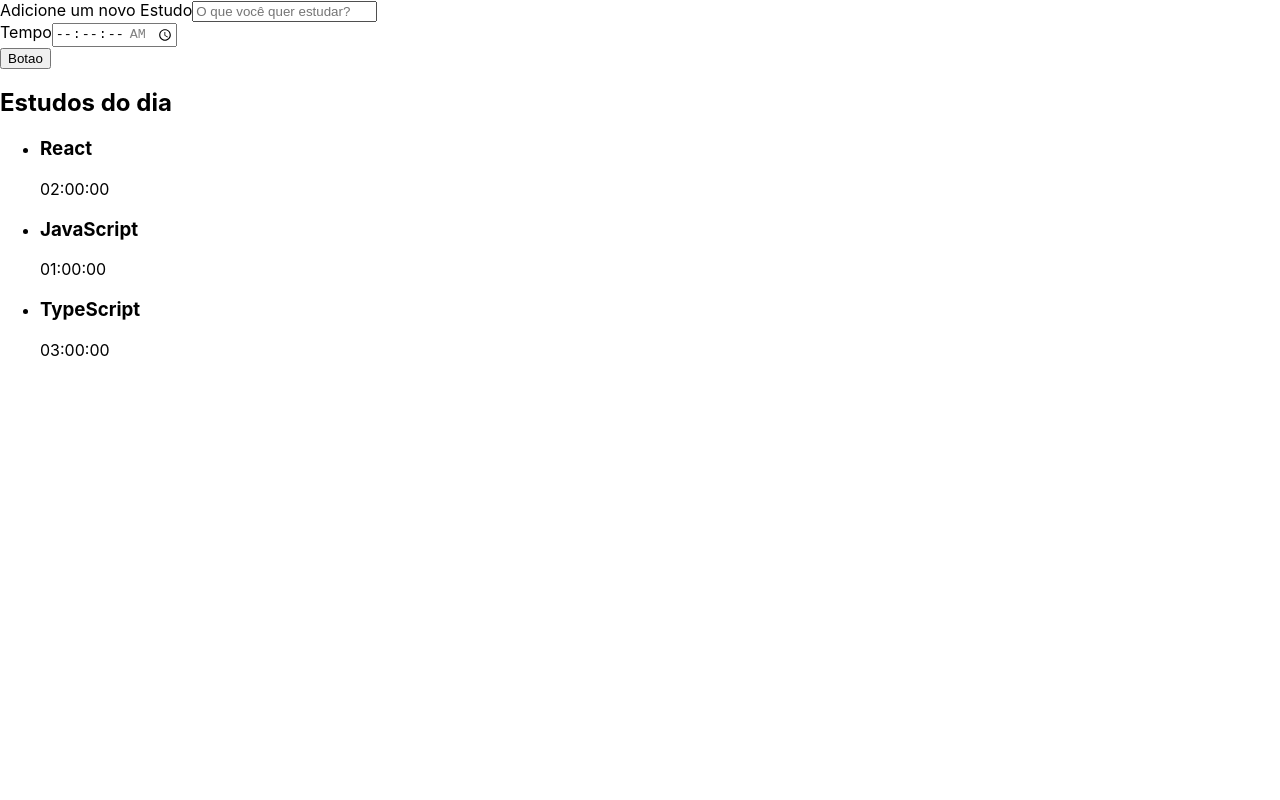
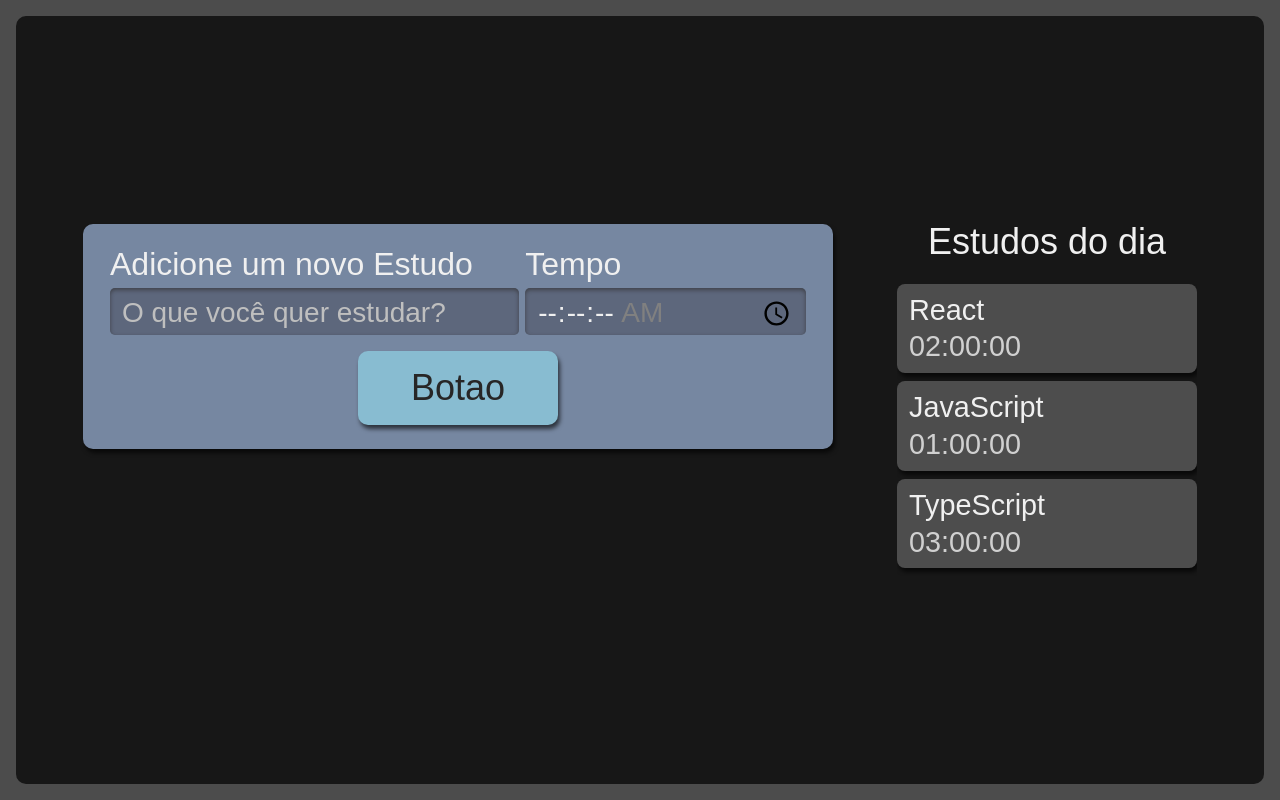
Before and after one commit to DevKaue/React-escrevendo-com-Typescript, a React (Create React App) app in the folder alura-studies/: page / in a window 1280 px wide. Built offline with nearby package versions, Linux system fonts and the light colour scheme.

Commit message:
feat: Estilizando com sass e dando a base

```diff
--- a/alura-studies/package.json
+++ b/alura-studies/package.json
@@ -9,7 +9,7 @@
     "@types/jest": "^27.5.2",
     "@types/node": "^16.18.68",
     "@types/react": "^18.2.45",
-    "@types/react-dom": "^18.2.17",
+    "@types/react-dom": "^18.2.18",
     "react": "^18.2.0",
     "react-dom": "^18.2.0",
     "react-scripts": "5.0.1",
@@ -39,5 +39,8 @@
       "last 1 firefox version",
       "last 1 safari version"
     ]
+  },
+  "devDependencies": {
+    "sass": "^1.69.5"
   }
 }
--- a/alura-studies/src/App.tsx
+++ /dev/null
@@ -1,14 +0,0 @@
-import React from 'react';
-import Form from './components/Form';
-import List from './components/List';
-
-function App() {
-  return (
-    <div className="App">
-      <Form/>
-      <List/>
-    </div>
-  );
-}
-
-export default App;
--- a/alura-studies/src/components/Form/index.tsx
+++ b/alura-studies/src/components/Form/index.tsx
@@ -1,11 +1,12 @@
 import React from "react";
 import Button from "../Button";
+import './style.scss';
 
 class Form extends React.Component {
     render() {
         return(
-            <form>
-                <div>
+            <form className="novaTarefa">
+                <div className="inputContainer">
                     <label htmlFor="tarefa">Adicione um novo Estudo</label>
                     <input type="text"
                     name="tarefa"
@@ -13,7 +14,7 @@
                     placeholder="O que você quer estudar?"
                     required/>
                 </div>
-                <div>
+                <div className="inputContainer">
                     <label htmlFor="tempo">Tempo</label>
                     <input type ="time"
                     step="1"
--- /dev/null
+++ b/alura-studies/src/components/Form/style.scss
@@ -0,0 +1,61 @@
+.novaTarefa {
+    display:flex;
+    flex-direction: column;
+    grid-area: nova-tarefa;
+    background-color: #7687A1;
+    border-radius: 10px;
+    box-shadow: 2px 4px 4px #0000009F;
+    padding: 12px;
+
+    .inputContainer {
+      display: flex;
+      flex-direction: column;
+      width: 100%;
+      margin-bottom: 16px;
+
+      label {
+        margin-bottom: 8px;
+        font-size: 1.25rem;
+      }
+
+      input {
+        width: 100%;
+        padding: 8px 12px 4px;
+        box-sizing: border-box;
+        border: unset;
+        border-radius: 5px;
+        background-color: #5D677C;
+        box-shadow: 0px 2px 4px #2D2B2B9F inset;
+
+        &::placeholder {
+          color: #BFBFBF;
+        }
+      }
+    }
+
+    @media screen and (min-width: 1280px) {
+      flex-direction: row;
+      flex-wrap: wrap;
+      justify-content: space-around;
+      font-size: 2.25rem;
+      padding: 24px;
+      box-sizing: border-box;
+
+      .inputContainer {
+        width: calc(60% - 12px);
+
+        &:last-of-type {
+          width: 40%;
+        }
+
+        label {
+          font-size: 2rem;
+        }
+
+        input {
+          height: 100%;
+          font-size: 1.75rem;
+        }
+      }
+    }
+  }
--- a/alura-studies/src/components/List/index.tsx
+++ b/alura-studies/src/components/List/index.tsx
@@ -1,4 +1,5 @@
 import React from "react";
+import './style.scss';
 
 function List()
 {
@@ -19,11 +20,11 @@
     ]
 
     return(
-        <aside>
+        <aside className="listaTarefas">
             <h2> Estudos do dia </h2>
             <ul>
                 {tasks.map((item, index) => (
-                    <li key={index}>
+                    <li key={index} className="item">
                         <h3> {item.task} </h3>
                         <span> {item.time} </span>
                     </li>
--- /dev/null
+++ b/alura-studies/src/components/List/style.scss
@@ -0,0 +1,75 @@
+.listaTarefas {
+    grid-area: tarefas;
+    height: 100%;
+
+    h2 {
+      font-size: 1.25rem;
+      margin-bottom: 12px;
+    }
+
+    ul {
+      max-height: 350px;
+      overflow-y: scroll;
+        scrollbar-width: thin;
+    }
+
+    @media screen and (min-width:1280px) {
+
+      h2{
+        text-align: center;
+        font-size: 2.25rem;
+        margin-bottom: 24px;
+      }
+
+      ul {
+        overflow: auto;
+        max-height: 500px;
+      }
+    }
+  }
+
+  .item {
+    background-color: #4D4D4D;
+    border-radius: 8px;
+    box-shadow: 2px 4px 4px #0000009F;
+    padding: 12px;
+    margin-bottom: 8px;
+    position: relative;
+    cursor: pointer;
+
+    h3 {
+      margin-bottom: 8px;
+      word-break: break-all;
+    }
+
+    span {
+      color: #D0D0D0;
+    }
+
+    @media screen and (min-width:1280px) {
+      font-size: 1.8rem;
+    }
+  }
+
+  .itemSelecionado {
+    background-color: #292929;
+    box-shadow: 2px 4px 4px #0000009F inset;
+  }
+
+  .itemCompletado {
+    background-color: #566F42;
+    cursor: auto;
+
+    .concluido {
+      display: block;
+      background-image: url('../../assets/img/check-mark.svg');
+      background-repeat: no-repeat;
+      background-size: 38px 38px;
+      position: absolute;
+      top: 50%;
+      right: 12px;
+      transform: translateY(-50%);
+      width: 42px;
+      height: 43px;
+    }
+  }
--- a/alura-studies/src/components/button/index.tsx
+++ b/alura-studies/src/components/button/index.tsx
@@ -1,9 +1,10 @@
 import React from "react";
+import './style.scss';
 
 class Button extends React.Component {
     render() {
         return(
-            <button>Botao</button>
+            <button className="botao">Botao</button>
         )
     }
 }
--- /dev/null
+++ b/alura-studies/src/components/button/style.scss
@@ -0,0 +1,25 @@
+.botao {
+    align-self: center;
+    background-color: #88bcd1;
+    border-radius: 10px;
+    box-shadow: 2px 4px 4px #0000009F;
+    color: #272626;
+    cursor: pointer;
+    font-size: 1.25rem;
+    padding: 16px;
+    width: 150px;
+
+    &:active {
+      background-color: #7CA6B7;
+      box-shadow: 2px 2px 4px #0000009F inset;
+    }
+  }
+
+  @media screen and (min-width: 1280px) {
+    .botao {
+      grid-column-start: span 2;
+      justify-self: center;
+      width: 200px;
+      font-size: 2.25rem;
+    }
+  }
--- a/alura-studies/src/index.css
+++ b/alura-studies/src/index.css
@@ -1,13 +1,95 @@
+html, body, div, span, applet, object, iframe,
+h1, h2, h3, h4, h5, h6, p, blockquote, pre,
+a, abbr, acronym, address, big, cite, code,
+del, dfn, em, img, ins, kbd, q, s, samp,
+small, strike, strong, sub, sup, tt, var,
+b, u, i, center,
+dl, dt, dd, ol, ul, li,
+fieldset, form, label, legend,
+table, caption, tbody, tfoot, thead, tr, th, td,
+article, aside, canvas, details, embed,
+figure, figcaption, footer, header, hgroup,
+menu, nav, output, ruby, section, summary,
+time, mark, audio, video {
+	margin: 0;
+	padding: 0;
+	border: 0;
+	font-size: 100%;
+	font: inherit;
+	vertical-align: baseline;
+}
+/* HTML5 display-role reset for older browsers */
+article, aside, details, figcaption, figure,
+footer, header, hgroup, menu, nav, section {
+	display: block;
+}
 body {
-  margin: 0;
-  font-family: -apple-system, BlinkMacSystemFont, 'Segoe UI', 'Roboto', 'Oxygen',
-    'Ubuntu', 'Cantarell', 'Fira Sans', 'Droid Sans', 'Helvetica Neue',
-    sans-serif;
-  -webkit-font-smoothing: antialiased;
-  -moz-osx-font-smoothing: grayscale;
+	line-height: 1;
+}
+ol, ul {
+	list-style: none;
+}
+blockquote, q {
+	quotes: none;
+}
+blockquote:before, blockquote:after,
+q:before, q:after {
+	content: '';
+	content: none;
+}
+table {
+	border-collapse: collapse;
+	border-spacing: 0;
 }
 
-code {
-  font-family: source-code-pro, Menlo, Monaco, Consolas, 'Courier New',
-    monospace;
+
+input {
+	font-family: inherit;
+	font-size: inherit;
+	font-weight: inherit;
+	color: inherit;
 }
+
+button {
+	border: unset;
+	background-color: unset;
+	font-family: inherit;
+	font-size: inherit;
+	font-weight: inherit;
+	color: inherit;
+}
+
+@import url('https://fonts.googleapis.com/css2?family=Manjari&display=swap');
+
+body {
+	display: flex;
+	justify-content: center;
+	font-family: 'Manjari', sans-serif;
+	color: #F0F0F0;
+	background-color: #4C4C4C;
+	height: 100%;
+	width: 100%;
+	padding: 16px;
+	box-sizing: border-box;
+}
+
+#root {
+	width: 100%;
+}
+
+::-webkit-scrollbar {
+	width: 8px;
+}
+
+::-webkit-scrollbar-track {
+	background: unset;
+}
+
+::-webkit-scrollbar-thumb {
+	border-radius: 4px;
+	background: #888;
+}
+
+::-webkit-scrollbar-thumb:hover {
+	background: #555;
+}
--- a/alura-studies/src/index.tsx
+++ b/alura-studies/src/index.tsx
@@ -1,7 +1,8 @@
 import React from 'react';
 import ReactDOM from 'react-dom/client';
 import './index.css';
-import App from './App';
+import App from './pages/App';
+
 
 const root = ReactDOM.createRoot(
   document.getElementById('root') as HTMLElement
--- /dev/null
+++ b/alura-studies/src/pages/App.tsx
@@ -0,0 +1,15 @@
+import React from 'react';
+import Form from '../components/Form';
+import List from '../components/List';
+import './style.scss'
+
+function App() {
+  return (
+    <div className="AppStyle">
+      <Form/>
+      <List/>
+    </div>
+  );
+}
+
+export default App;
--- /dev/null
+++ b/alura-studies/src/pages/style.scss
@@ -0,0 +1,30 @@
+.AppStyle {
+    display: grid;
+    grid-template-rows: min-content min-content auto;
+    grid-template-areas:
+    "nova-tarefa"
+    "cronometro"
+    "tarefas"
+    ;
+    row-gap: 24px;
+    min-width: 320px;
+    min-height: calc(100vh - 32px);
+    width: 100%;
+    padding: 32px;
+    box-sizing: border-box;
+    border-radius: 10px;
+    background-color: #171717;
+
+    @media screen and (min-width:1280px)  {
+      grid-template-areas:
+      "nova-tarefa tarefas"
+      "cronometro tarefas"
+      ;
+      column-gap: 64px;
+      grid-template-rows: min-content min-content;
+      grid-template-columns: 750px 300px;
+      justify-content: center;
+      align-content: center;
+      padding: 64px;
+    }
+  }
```
Also changed, not shown: alura-studies/src/assets/img/check-mark.svg (added), 1 other file (tests, documents, lock files or other folders).
